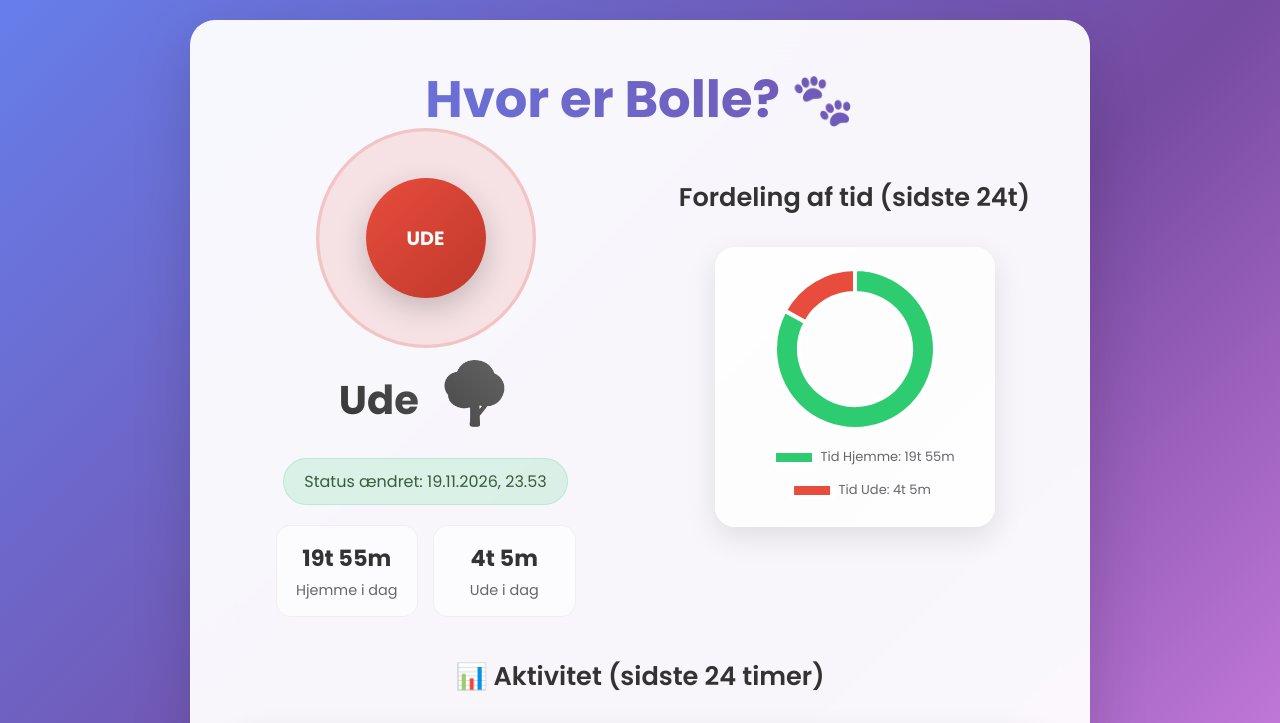
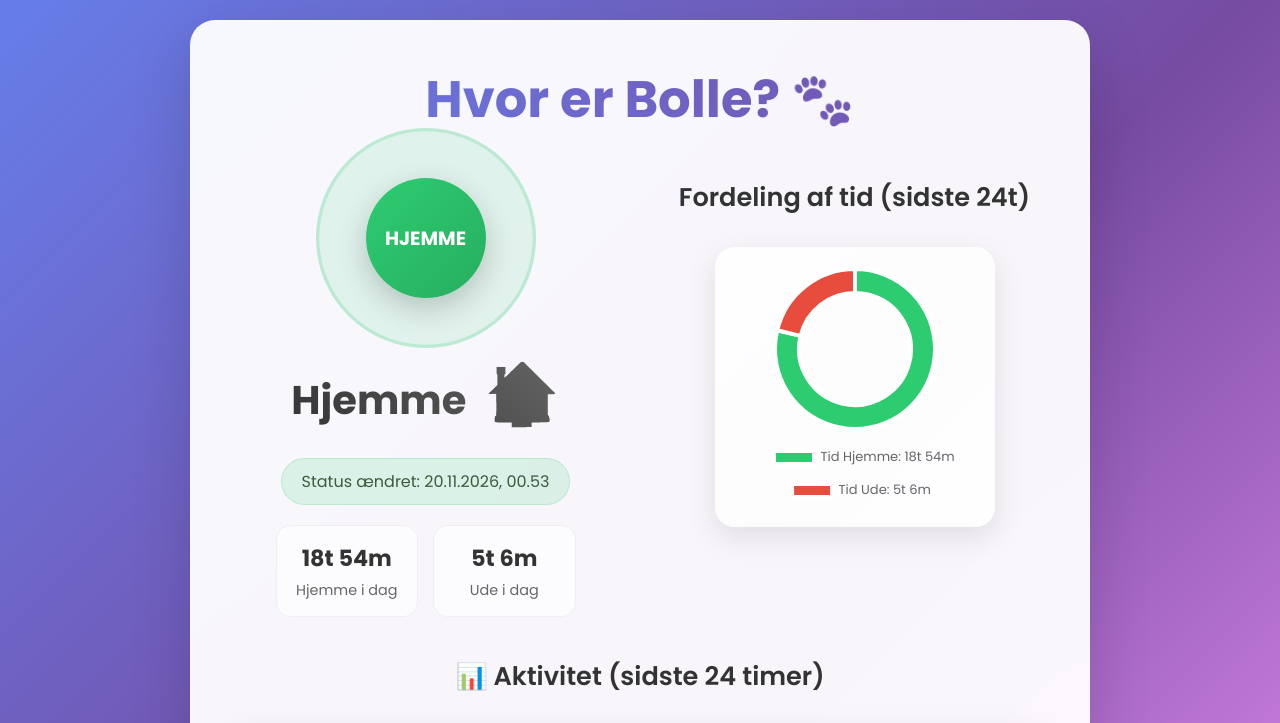
Before and after one commit to henrikastrup/temperatur-display, a plain HTML site: page kat.html in a window 1280 px wide. Shown: the top 723 px of the page. Drawn offline with nearby package versions, Linux system fonts and the light colour scheme.

Commit message:
Opdateret Katte-Dashboard - 19.11.2026, 23.53.54

```diff
--- a/kat.html
+++ b/kat.html
@@ -47,18 +47,18 @@
         <div class="main-content">
             <div class="status-section">
                 <div class="status-indicator">
-                    <div class="pulse-ring outside"></div>
-                    <div class="status-core outside">UDE</div>
+                    <div class="pulse-ring inside"></div>
+                    <div class="status-core inside">HJEMME</div>
                 </div>
-                <div class="status-text">Ude <span class="status-icon">🌳</span></div>
-                <div class="last-change">Status ændret: 19.11.2026, 23.53</div>
+                <div class="status-text">Hjemme <span class="status-icon">🏠</span></div>
+                <div class="last-change">Status ændret: 20.11.2026, 00.53</div>
                 <div class="stats-grid">
                     <div class="stat-card">
-                        <div class="stat-value">19t 55m</div>
+                        <div class="stat-value">18t 54m</div>
                         <div class="stat-label">Hjemme i dag</div>
                     </div>
                     <div class="stat-card">
-                        <div class="stat-value">4t 5m</div>
+                        <div class="stat-value">5t 6m</div>
                         <div class="stat-label">Ude i dag</div>
                     </div>
                 </div>
@@ -80,7 +80,7 @@
         </div>
 
         <div class="footer">
-            Sidst opdateret: 19.11.2026, 23.53
+            Sidst opdateret: 20.11.2026, 00.53
         </div>
     </div>
 
@@ -97,7 +97,7 @@
             type: 'doughnut',
             data: {
                 labels: ['Tid Hjemme', 'Tid Ude'],
-                datasets: [{ data: [19.9108864170975, 4.08922040793631], backgroundColor: ['#2ecc71', '#e74c3c'], borderColor: ['#ffffff'], borderWidth: 4, hoverOffset: 8 }]
+                datasets: [{ data: [18.9011641948753, 5.09895799001058], backgroundColor: ['#2ecc71', '#e74c3c'], borderColor: ['#ffffff'], borderWidth: 4, hoverOffset: 8 }]
             },
             options: {
                 responsive: true, maintainAspectRatio: true, cutout: '70%', plugins: { legend: { position: 'bottom', labels: { font: { size: 13, family: 'Poppins' }, padding: 20, generateLabels: function(chart) { const data = chart.data; if (data.labels.length && data.datasets.length) { return data.labels.map((label, i) => { const meta = chart.getDatasetMeta(0); const style = meta.controller.getStyle(i); const value = data.datasets[0].data[i]; const formattedTime = formatHours(value); return { text: label + ': ' + formattedTime, fillStyle: style.backgroundColor, strokeStyle: style.borderColor, lineWidth: style.borderWidth, hidden: isNaN(data.datasets[0].data[i]) || meta.data[i].hidden, index: i }; }); } return []; } } } }, animation: { animateRotate: true, duration: 1500 } }
@@ -107,10 +107,10 @@
         new Chart(activityCtx, {
             type: 'line',
             data: {
-                labels: ["03.02","04.12","06.27","13.35","14.38","14.46","15.18","15.59","20.02","20.28","23.53"],
+                labels: ["03.02","04.12","06.27","13.35","14.38","14.46","15.18","15.59","20.02","20.28","23.53","00.53"],
                 datasets: [{
                     label: 'Status',
-                    data: [1,0,1,1,0,1,0,0,1,0,1],
+                    data: [1,0,1,1,0,1,0,0,1,0,1,0],
                     borderWidth: 3,
                     fill: true,
                     pointRadius: 0,
```
